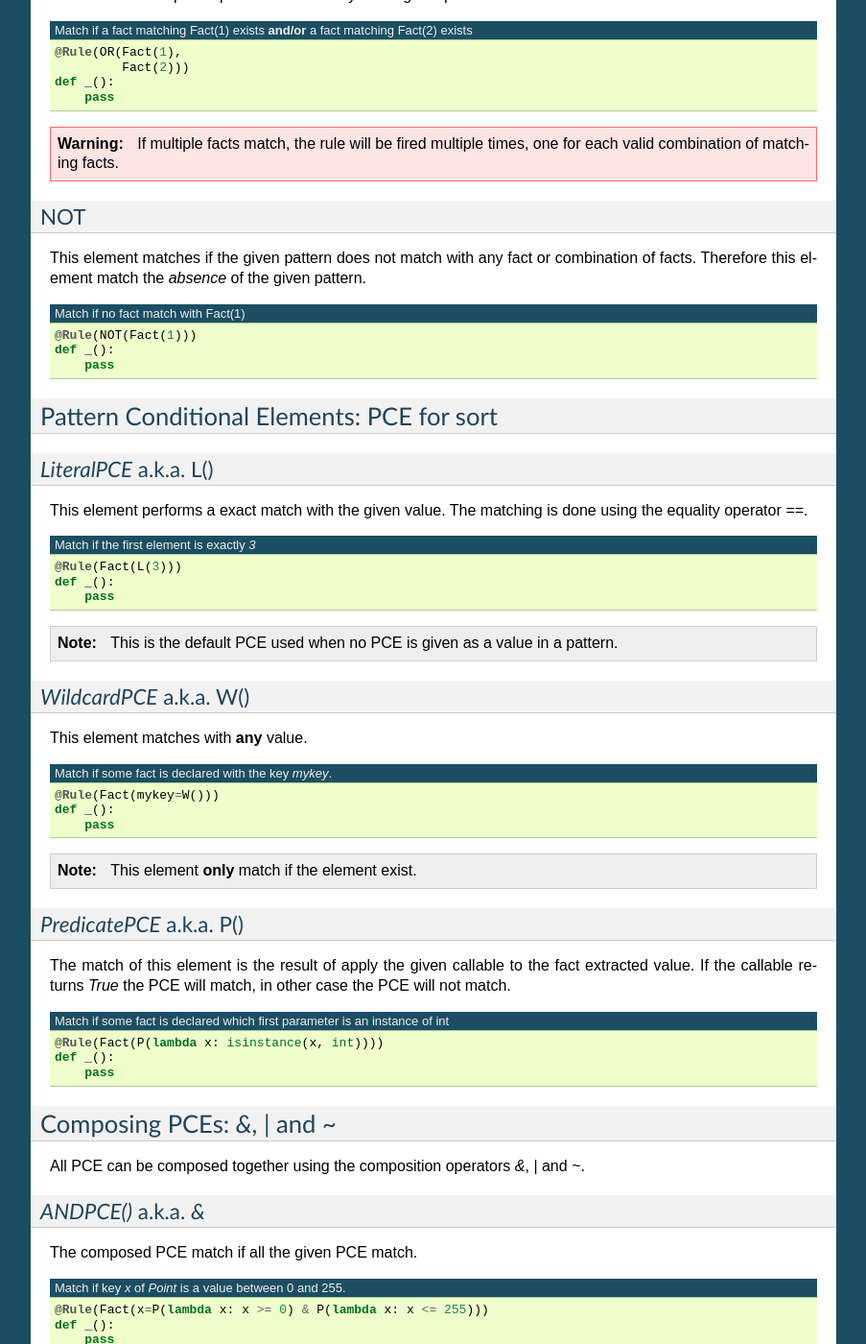
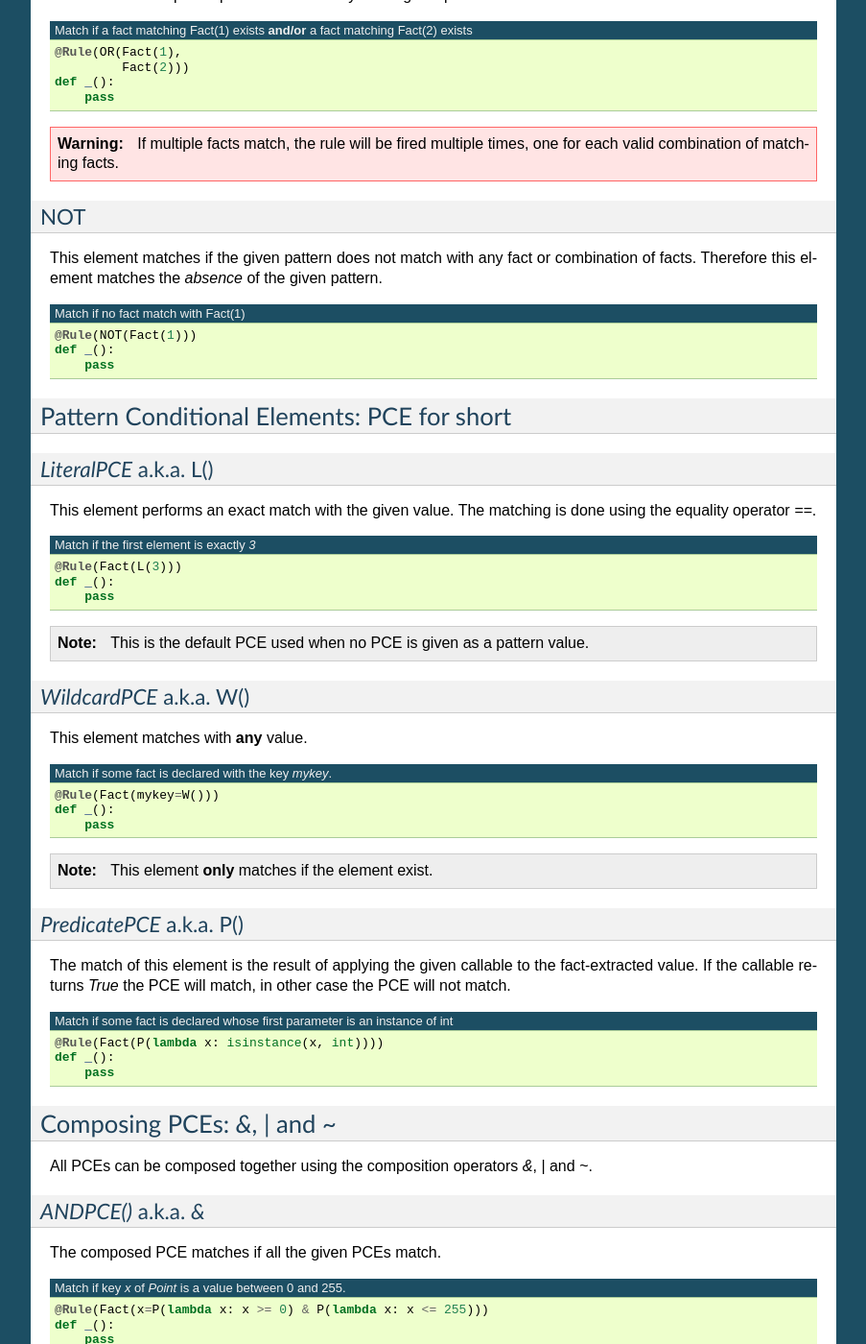
Before and after one commit to buguroo/pyknow, a Sphinx documentation site: the page built from docs/source/reference.rst, in a window 1280 px wide and 1400 px high, scrolled down 2709 px. Shown: the whole window at 96% size, without its empty margins (198-1101 px from the left). Built offline with Sphinx 7.4.7, drawn with Linux system fonts in a browser that asks for light colours; some of the changed text lies outside the part shown.

Commit message:
Suggest minor docs fixes

```diff
--- a/docs/source/index.rst
+++ b/docs/source/index.rst
@@ -1,7 +1,7 @@
 PyKnow: Expert Systems for Python
 =================================
 
-Pyknow is a Python library for building expert systems strongly inspired
+PyKnow is a Python library for building expert systems strongly inspired
 by `CLIPS <clipsrules.sourceforge.net>`_.
 
 You can `some examples on GitHub
--- a/docs/source/introduction.rst
+++ b/docs/source/introduction.rst
@@ -6,7 +6,7 @@ Philosophy
 
 We aim to implement a Python alternative to CLIPS, as compatible as
 possible. With the goal of making it easy for the CLIPS programmer to
-transfer all his/her knowledge to this platform.
+transfer all of his/her knowledge to this platform.
 
 
 Features
@@ -24,7 +24,7 @@ Differences between CLIPS and PyKnow
    imposes some limitations on the constructions we can do (specially on
    the LHS of a rule).
 
-#. CLIPS is written in C, PyKnow in Python. A noticiable impact in
+#. CLIPS is written in C, PyKnow in Python. A noticeable impact in
    performance is to be expected.
 
 #. In CLIPS you add facts using `assert`, in Python `assert` is a
--- a/docs/source/reference.rst
+++ b/docs/source/reference.rst
@@ -138,7 +138,7 @@ OR
 ++
 
 `OR` creates a composed pattern in which any of the given pattern will
-make the rule to match.
+make the rule match.
 
 .. code-block:: python
    :caption: Match if a fact matching Fact(1) exists **and/or** a fact matching Fact(2) exists
@@ -159,7 +159,7 @@ NOT
 +++
 
 This element matches if the given pattern does not match with any fact
-or combination of facts. Therefore this element match the *absence* of
+or combination of facts. Therefore this element matches the *absence* of
 the given pattern.
 
 .. code-block:: python
@@ -170,13 +170,13 @@ the given pattern.
        pass
 
 
-Pattern Conditional Elements: PCE for sort
-------------------------------------------
+Pattern Conditional Elements: PCE for short
+-------------------------------------------
 
 `LiteralPCE` a.k.a. L()
 +++++++++++++++++++++++
 
-This element performs a exact match with the given value. The matching
+This element performs an exact match with the given value. The matching
 is done using the equality operator `==`.
 
 .. code-block:: python
@@ -188,8 +188,7 @@ is done using the equality operator `==`.
 
 .. note::
 
-   This is the default PCE used when no PCE is given as a value in a
-   pattern.
+   This is the default PCE used when no PCE is given as a pattern value.
 
 
 `WildcardPCE` a.k.a. W()
@@ -206,19 +205,19 @@ This element matches with **any** value.
 
 .. note::
 
-   This element **only** match if the element exist.
+   This element **only** matches if the element exist.
 
 
 `PredicatePCE` a.k.a. P()
 +++++++++++++++++++++++++
 
-The match of this element is the result of apply the given callable to
-the fact extracted value. If the callable returns `True` the PCE will
+The match of this element is the result of applying the given callable to
+the fact-extracted value. If the callable returns `True` the PCE will
 match, in other case the PCE will not match.
 
 
 .. code-block:: python
-   :caption: Match if some fact is declared which first parameter is an instance of int
+   :caption: Match if some fact is declared whose first parameter is an instance of int
 
    @Rule(Fact(P(lambda x: isinstance(x, int))))
    def _():
@@ -228,14 +227,14 @@ match, in other case the PCE will not match.
 Composing PCEs: `&`, `|` and `~`
 --------------------------------
 
-All PCE can be composed together using the composition operators `&`,
+All PCEs can be composed together using the composition operators `&`,
 `|` and `~`.
 
 
 `ANDPCE()` a.k.a. `&`
 +++++++++++++++++++++
 
-The composed PCE match if all the given PCE match.
+The composed PCE matches if all the given PCEs match.
 
 .. code-block:: python
    :caption: Match if key `x` of `Point` is a value between 0 and 255.
@@ -248,7 +247,7 @@ The composed PCE match if all the given PCE match.
 `ORPCE()` a.k.a. `|`
 ++++++++++++++++++++
 
-The composed PCE match if any of the given PCE matches.
+The composed PCE matches if any of the given PCE matches.
 
 .. code-block:: python
    :caption: Match if `name` is either `Alice` or `Bob`.
@@ -262,7 +261,7 @@ The composed PCE match if any of the given PCE matches.
 +++++++++++++++++++++
 
 This composed PCE negates the given PCE, reversing the logic. If the
-given PCE matches this will not and vice versa.
+given PCE matches, this will not and vice versa.
 
 .. code-block:: python
    :caption: Match if `name` is not `Charlie`.
@@ -275,7 +274,7 @@ given PCE matches this will not and vice versa.
 Variable Binding: The `<<` Operator
 -----------------------------------
 
-Any patterns and some PCE can be binded to a name using the `<<`
+Any patterns and some PCEs can be binded to a name using the `<<`
 operator.
 
 .. code-block:: python
```
Also changed, not shown: other parts of docs/source/reference.rst (+3 -3 lines), docs/source/thebasics.rst (+8 -8 lines).
